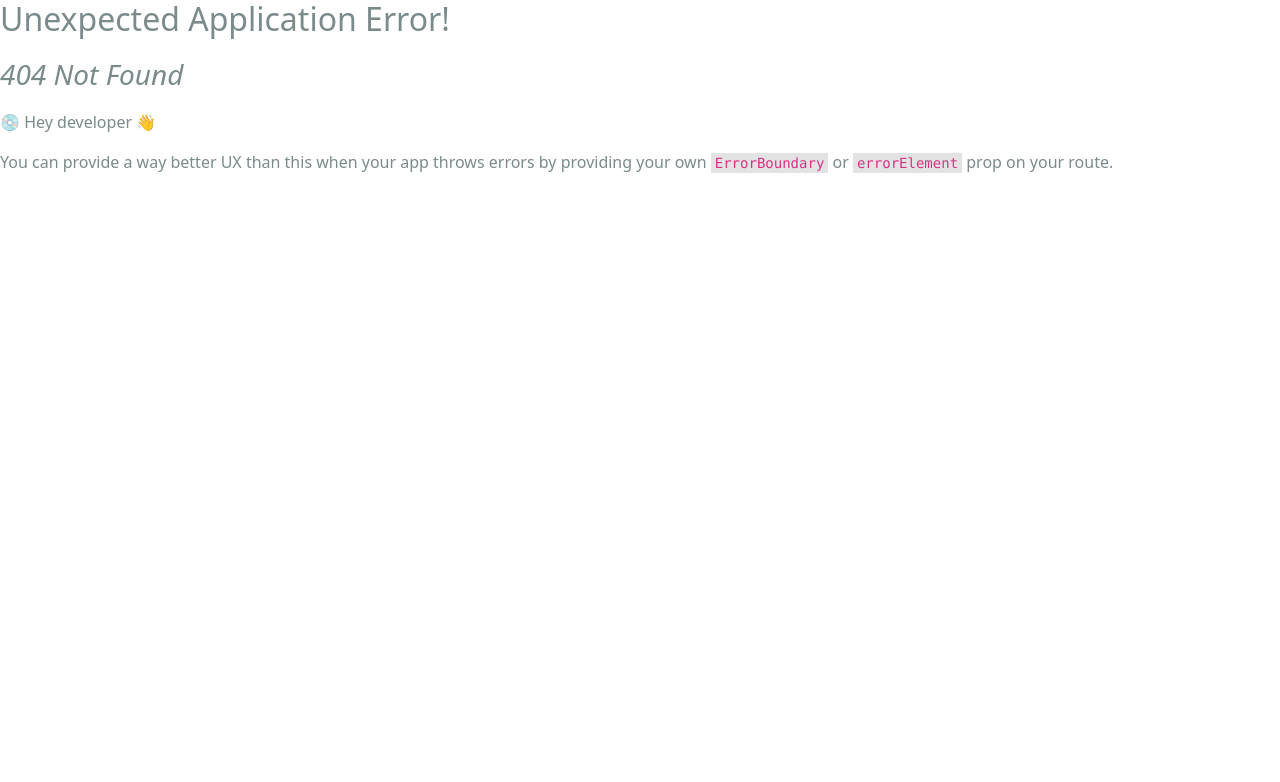
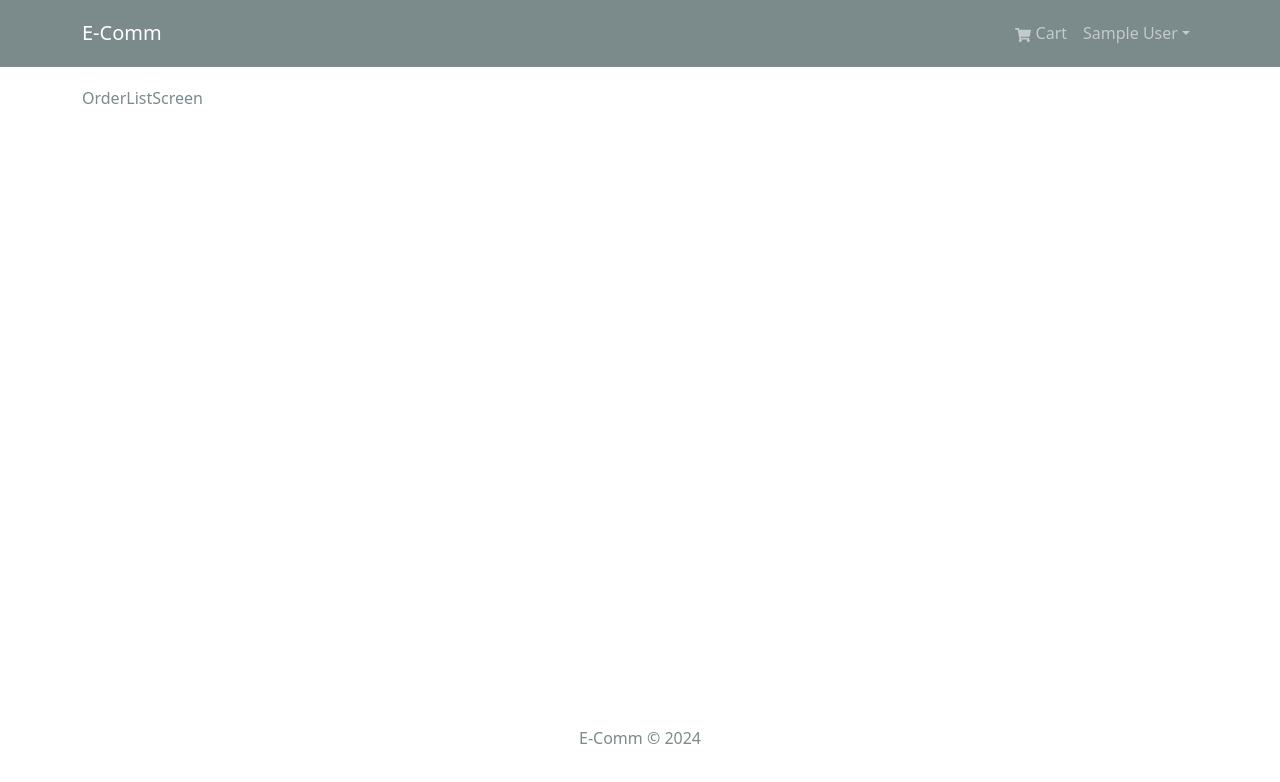
Before and after one commit to fraznistpunk/ecomm-mern, a React (Create React App) app in the folder frontend/: page /admin/orderlist in a window 1280 px wide. Before the commit this address had no page. Shown: the top 782 px of the page. Built offline with nearby package versions, Linux system fonts and the light colour scheme; sample sign-in values are in the browser's storage.

Commit message:
Adding admin routes and all orders list screen for admin

```diff
--- /dev/null
+++ b/frontend/src/components/AdminRoute.jsx
@@ -0,0 +1,11 @@
+import React from 'react';
+import { useSelector } from 'react-redux';
+import { Outlet, Navigate } from 'react-router-dom';
+
+// if user is logged in we return Outlet else Navigate to redirect user to login/register.
+const AdminRoute = () => {
+  const { userInfo } = useSelector((state) => state.auth);
+  return userInfo && userInfo.isAdmin ? <Outlet /> : <Navigate to="/login" replace />
+}
+
+export default AdminRoute;
--- a/frontend/src/index.js
+++ b/frontend/src/index.js
@@ -16,10 +16,13 @@
 import RegisterScreen from "./screens/RegisterScreen.jsx";
 import ShippingScreen from "./screens/ShippingScreen.jsx";
 import PrivateRoute from './components/PrivateRoute.jsx';
+import AdminRoute from './components/AdminRoute.jsx';
 import PaymentScreen from './screens/PaymentScreen.jsx';
 import PlaceOrderScreen from './screens/PlaceOrderScreen.jsx';
 import OrderScreen from './screens/OrderScreen.jsx';
 import ProfileScreen from './screens/ProfileScreen.jsx';
+import OrderListScreen from './screens/admin/OrderListScreen.jsx';
+
 
 const router = createBrowserRouter(
   createRoutesFromElements(
@@ -37,6 +40,11 @@
         <Route path="/placeorder" element={<PlaceOrderScreen />}></Route>
         <Route path="/order/:id" element={<OrderScreen />}></Route>
         <Route path="/profile" element={<ProfileScreen />}></Route>
+      </Route>
+
+      {/* admin routes */}
+      <Route path="" element={<AdminRoute />}>
+        <Route path="/admin/orderlist" element={<OrderListScreen />}></Route>
       </Route>
     </Route>
   )
--- /dev/null
+++ b/frontend/src/screens/admin/OrderListScreen.jsx
@@ -0,0 +1,9 @@
+import React from 'react';
+
+const OrderListScreen = () => {
+  return (
+    <div>OrderListScreen</div>
+  )
+}
+
+export default OrderListScreen
```
